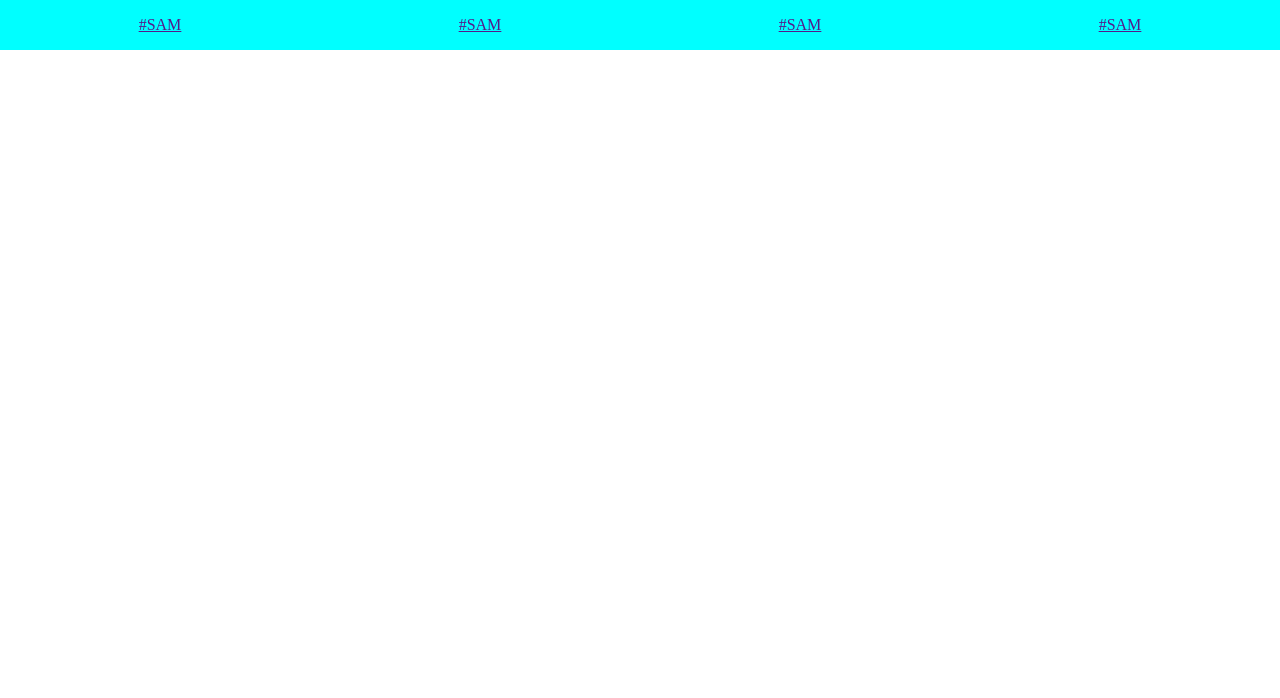
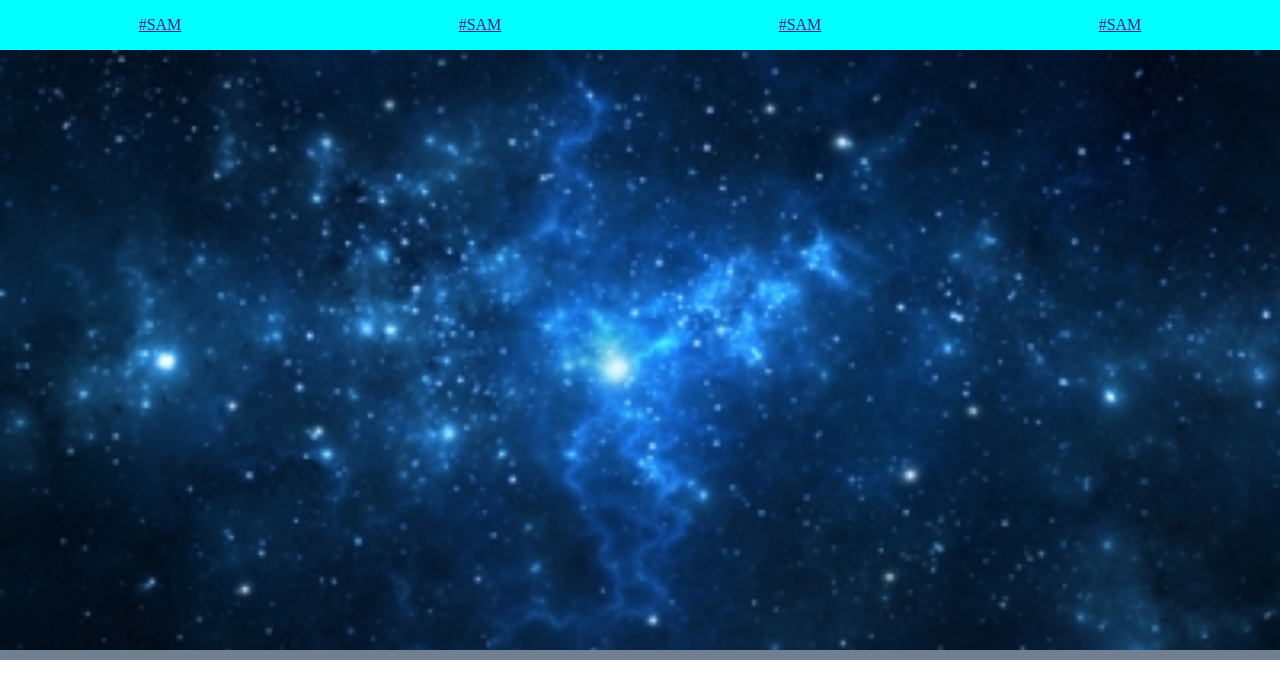
Before and after one commit to 77samara11/205-display, a plain HTML site: page index.html in a window 1280 px wide. Drawn offline with Linux system fonts and the light colour scheme.

Commit message:
adicionar imagem

```diff
--- a/index.html
+++ b/index.html
@@ -15,5 +15,6 @@
         <a href="">#SAM</a>
         <a href="">#SAM</a>
     </nav>
+    <header></header>
 </body>
 </html>
--- a/style.css
+++ b/style.css
@@ -14,3 +14,12 @@ nav {
 nav.a{
     color: black
 }
+
+header{
+    width: 100%;
+    height: 600px;
+    background-image:url(universo.jpg);
+    background-size: cover;
+    background-position: center;
+    border-bottom: 10px slategray solid
+}
```
Also changed, not shown: universo.jpg (added).
